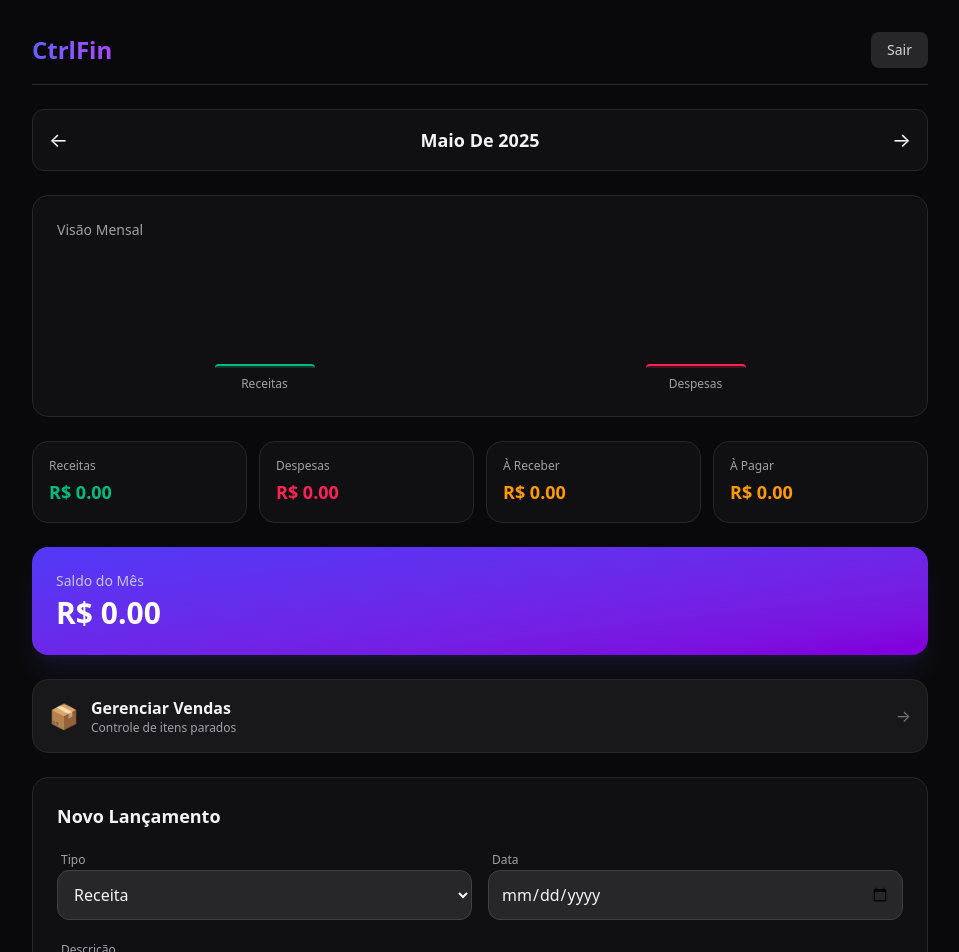
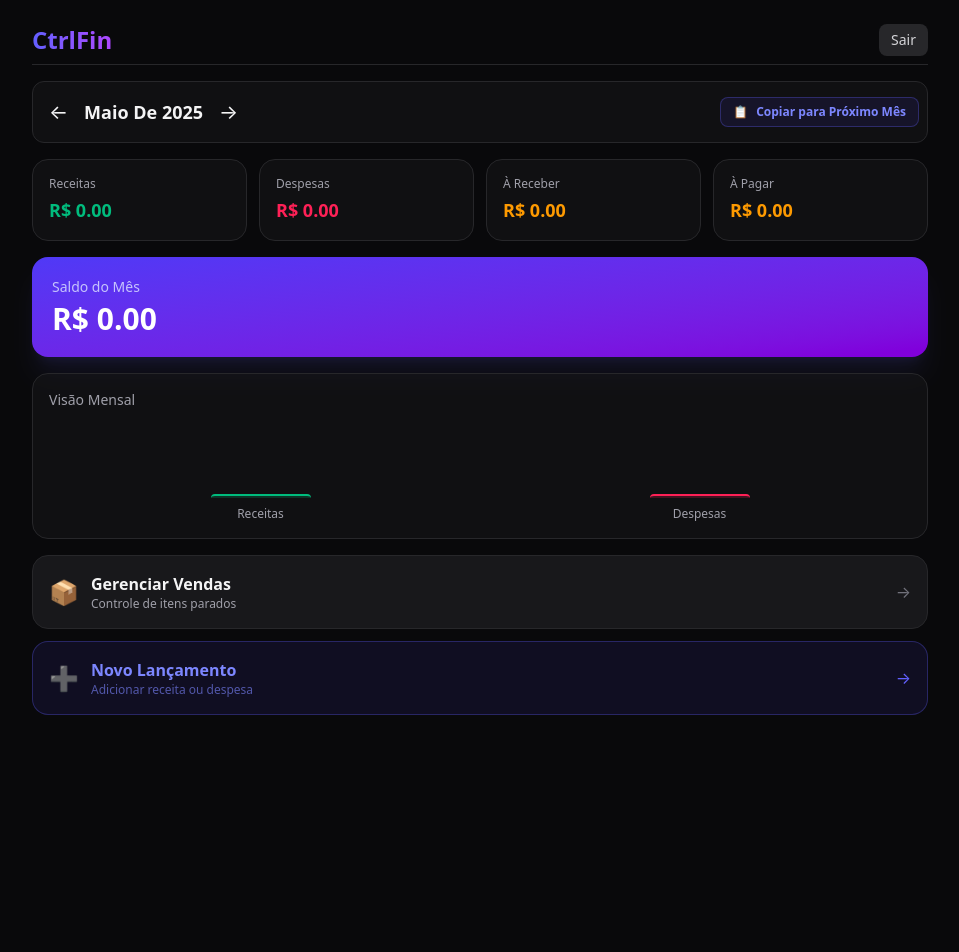
Before and after one commit to deoliveiratech/control-fin, a React (Vite) app: page /dash in a window 1280 px wide. Shown: the top 952 px of the page, without its empty margins (160-1119 px from the left). After the commit the page ends 800 px from the top, so only its background shows below. Built offline with nearby package versions, Linux system fonts and the light colour scheme; no server answers; the database is empty; sample sign-in values are in the browser's storage.

Commit message:
Melhorias App

```diff
--- a/src/components/InstallButton.jsx
+++ b/src/components/InstallButton.jsx
@@ -49,9 +49,9 @@ export default function InstallButton() {
     setShowInstallButton(false);
   };
 
-  if (isInstalled) {
-    return <p className="installed-text">✅ App instalado</p>;
-  }
+  // if (isInstalled) {
+  //   return <p className="installed-text">✅ App instalado</p>;
+  // }
 
   return (
     <>
--- a/src/components/SalesItemForm.jsx
+++ b/src/components/SalesItemForm.jsx
@@ -24,26 +24,52 @@ function SalesItemForm({ itemEdit, setItemEdit }) {
         e.preventDefault();
         if (!nome || !valor || !user) return;
 
+        const itemData = {
+            nome,
+            valor: parseFloat(valor),
+            observacao,
+            status,
+            uid: user.uid,
+        };
+
         if (itemEdit) {
             // Atualizar item existente
             const docRef = doc(db, 'items', itemEdit.id);
-            await updateDoc(docRef, {
-                nome,
-                valor: parseFloat(valor),
-                observacao,
-                status,
-            });
+            await updateDoc(docRef, itemData);
+
+            // Se mudou para vendido agora, ou se já era vendido e foi editado (opcional, mas vamos focar na transição ou novo)
+            // Para simplificar, se o status final for Vendido, e for uma transição ou novo, lançamos.
+            // No entanto, o usuário pediu: "nos registros de vendas que eu marcar como vendido, esse registro com os dados e valor ser lançado automaticamente nas receitas"
+            if (status === 'Vendido' && itemEdit.status !== 'Vendido') {
+                await addDoc(collection(db, 'finance'), {
+                    tipo: 'Receita',
+                    data: new Date(),
+                    descricao: `Venda: ${nome}`,
+                    valor: parseFloat(valor),
+                    status: 'Pago',
+                    uid: user.uid,
+                    createdAt: serverTimestamp(),
+                });
+            }
             setItemEdit(null); // limpa o modo de edição
         } else {
             // Cadastrar novo
             await addDoc(collection(db, 'items'), {
-                nome,
-                valor: parseFloat(valor),
-                observacao,
-                status,
-                uid: user.uid, // Add UID
+                ...itemData,
                 createdAt: serverTimestamp(),
             });
+
+            if (status === 'Vendido') {
+                await addDoc(collection(db, 'finance'), {
+                    tipo: 'Receita',
+                    data: new Date(),
+                    descricao: `Venda: ${nome}`,
+                    valor: parseFloat(valor),
+                    status: 'Pago',
+                    uid: user.uid,
+                    createdAt: serverTimestamp(),
+                });
+            }
         }
 
         // Limpar campos
@@ -62,8 +88,7 @@ function SalesItemForm({ itemEdit, setItemEdit }) {
     };
 
     return (
-        <section className="bg-zinc-900/50 p-6 rounded-2xl border border-zinc-800">
-            <h3 className="text-lg font-semibold mb-4">{itemEdit ? 'Editar Item' : 'Novo Item'}</h3>
+        <>
             <form onSubmit={handleSubmit} className="space-y-4">
                 <div className="grid grid-cols-1 md:grid-cols-2 gap-4">
                     <div className="space-y-2">
@@ -130,7 +155,7 @@ function SalesItemForm({ itemEdit, setItemEdit }) {
                     )}
                 </div>
             </form>
-        </section>
+        </>
     );
 }
 
--- a/src/components/SalesItemList.jsx
+++ b/src/components/SalesItemList.jsx
@@ -1,5 +1,5 @@
 import { useEffect, useState } from 'react';
-import { collection, onSnapshot, doc, deleteDoc, updateDoc, query, where } from 'firebase/firestore';
+import { collection, onSnapshot, doc, deleteDoc, updateDoc, query, where, addDoc, serverTimestamp } from 'firebase/firestore';
 import { db } from '../firebase/config';
 import { useAuth } from '../firebase/AuthProvider';
 
@@ -24,12 +24,31 @@ function SalesItemList({ setItemEdit }) {
 
     const handleDelete = async (id) => {
         if (window.confirm('Tem certeza que deseja excluir este item?')) {
-            await deleteDoc(doc(db, 'items', id));
+            try {
+                await deleteDoc(doc(db, 'items', id));
+                console.log("Item excluído com sucesso:", id);
+            } catch (error) {
+                console.error("Erro ao excluir item:", error);
+                alert("Erro ao excluir item. Verifique o console.");
+            }
         }
     };
 
-    const handleStatusChange = async (id, status) => {
-        await updateDoc(doc(db, 'items', id), { status });
+    const handleStatusChange = async (item, newStatus) => {
+        const oldStatus = item.status;
+        await updateDoc(doc(db, 'items', item.id), { status: newStatus });
+
+        if (newStatus === 'Vendido' && oldStatus !== 'Vendido') {
+            await addDoc(collection(db, 'finance'), {
+                tipo: 'Receita',
+                data: new Date(),
+                descricao: `Venda: ${item.nome}`,
+                valor: item.valor,
+                status: 'Pago',
+                uid: user.uid,
+                createdAt: serverTimestamp(),
+            });
+        }
     };
 
     return (
@@ -46,7 +65,7 @@ function SalesItemList({ setItemEdit }) {
                         <div className="space-y-1 flex-1">
                             <div className="flex items-center gap-2">
                                 <span className={`text-[10px] uppercase font-bold px-2 py-0.5 rounded ${item.status === 'Vendido' ? 'bg-emerald-500/10 text-emerald-500' :
-                                        item.status === 'Anunciado' ? 'bg-indigo-500/10 text-indigo-500' : 'bg-amber-500/10 text-amber-500'
+                                    item.status === 'Anunciado' ? 'bg-indigo-500/10 text-indigo-500' : 'bg-amber-500/10 text-amber-500'
                                     }`}>
                                     {item.status}
                                 </span>
@@ -68,9 +87,9 @@ function SalesItemList({ setItemEdit }) {
                         <div className="flex items-center gap-3">
                             <select
                                 value={item.status}
-                                onChange={(e) => handleStatusChange(item.id, e.target.value)}
+                                onChange={(e) => handleStatusChange(item, e.target.value)}
                                 className={`bg-zinc-800 border border-zinc-700 rounded-lg px-3 py-1.5 text-sm outline-none focus:border-indigo-500 transition-colors ${item.status === 'Vendido' ? 'text-emerald-500' :
-                                        item.status === 'Anunciado' ? 'text-indigo-500' : 'text-amber-500'
+                                    item.status === 'Anunciado' ? 'text-indigo-500' : 'text-amber-500'
                                     }`}
                             >
                                 <option value="Pendente">Pendente</option>
--- a/src/pages/Dashboard.jsx
+++ b/src/pages/Dashboard.jsx
@@ -15,6 +15,7 @@ function Dashboard() {
   const navigate = useNavigate();
   const [dataLancamento, setDataLancamento] = useState('');
   const { user } = useAuth();
+  const [isModalOpen, setIsModalOpen] = useState(false);
 
   // State for current month selection
   const [currentDate, setCurrentDate] = useState(new Date());
@@ -90,6 +91,7 @@ function Dashboard() {
     setDataLancamento('');
     setValor('');
     setStatus('Pendente');
+    setIsModalOpen(false);
   };
 
   const handleNavigate = (type) => {
@@ -113,6 +115,49 @@ function Dashboard() {
     setCurrentDate(newDate);
   };
 
+  const copyToNextMonth = async () => {
+    if (filteredData.length === 0) {
+      alert("Não há lançamentos para copiar neste mês.");
+      return;
+    }
+
+    if (!window.confirm(`Deseja copiar ${filteredData.length} lançamentos para o próximo mês?`)) {
+      return;
+    }
+
+    try {
+      const nextMonth = new Date(currentDate.getFullYear(), currentDate.getMonth() + 1, 1);
+
+      const promises = filteredData.map(item => {
+        // Create a new date for the next month, keeping the same day if possible
+        const itemDate = item.data.toDate();
+        const newDate = new Date(nextMonth.getFullYear(), nextMonth.getMonth(), itemDate.getDate());
+
+        // Ensure the day is valid for the next month (e.g., Jan 31 -> Feb 28)
+        if (newDate.getMonth() !== nextMonth.getMonth()) {
+          newDate.setDate(0); // Last day of the intended month
+        }
+
+        return addDoc(collection(db, 'finance'), {
+          tipo: item.tipo,
+          data: newDate,
+          descricao: item.descricao,
+          valor: item.valor,
+          status: 'Pendente',
+          uid: user.uid,
+          createdAt: serverTimestamp(),
+        });
+      });
+
+      await Promise.all(promises);
+      alert("Lançamentos copiados com sucesso!");
+      changeMonth(1);
+    } catch (error) {
+      console.error("Erro ao copiar lançamentos:", error);
+      alert("Erro ao copiar lançamentos.");
+    }
+  };
+
   const formatMonthYear = (date) => {
     return date.toLocaleDateString('pt-BR', { month: 'long', year: 'numeric' });
   };
@@ -124,10 +169,10 @@ function Dashboard() {
 
   return (
     <div className="min-h-screen bg-zinc-950 text-zinc-100 p-4 pb-20">
-      <div className="max-w-4xl mx-auto space-y-6">
+      <div className="max-w-4xl mx-auto space-y-4">
 
         {/* Header */}
-        <header className="flex justify-between items-center py-4 border-b border-zinc-800">
+        <header className="flex justify-between items-center py-2 border-b border-zinc-800">
           <h1 className="text-2xl font-bold bg-gradient-to-r from-indigo-500 to-purple-500 bg-clip-text text-transparent">
             CtrlFin
           </h1>
@@ -135,7 +180,7 @@ function Dashboard() {
             <InstallButton />
             <button
               onClick={handleLogout}
-              className="px-4 py-2 bg-zinc-800 hover:bg-zinc-700 text-zinc-300 rounded-lg transition-colors text-sm font-medium"
+              className="px-3 py-1.5 bg-zinc-800 hover:bg-zinc-700 text-zinc-300 rounded-lg transition-colors text-sm font-medium"
             >
               Sair
             </button>
@@ -144,6 +189,7 @@ function Dashboard() {
 
         {/* Month Selector */}
         <div className="flex items-center justify-between bg-zinc-900/50 p-2 rounded-xl border border-zinc-800">
+          <div className="flex items-center gap-2">
             <button
               onClick={() => changeMonth(-1)}
               className="p-2 hover:bg-zinc-800 rounded-lg transition-colors"
@@ -161,25 +207,13 @@ function Dashboard() {
             </button>
           </div>
 
-        {/* Visual Chart */}
-        <div className="bg-zinc-900/50 p-6 rounded-2xl border border-zinc-800">
-          <h3 className="text-sm font-medium text-zinc-400 mb-6">Visão Mensal</h3>
-          <div className="flex justify-around items-end h-32 gap-4">
-            <div className="flex flex-col items-center flex-1 max-w-[100px]">
-              <div
-                style={{ height: `${receitaHeight}%` }}
-                className="w-full bg-emerald-500/20 border-t-2 border-emerald-500 rounded-t-lg transition-all duration-500 min-h-[4px]"
-              />
-              <span className="mt-2 text-xs text-zinc-400">Receitas</span>
-            </div>
-            <div className="flex flex-col items-center flex-1 max-w-[100px]">
-              <div
-                style={{ height: `${despesaHeight}%` }}
-                className="w-full bg-rose-500/20 border-t-2 border-rose-500 rounded-t-lg transition-all duration-500 min-h-[4px]"
-              />
-              <span className="mt-2 text-xs text-zinc-400">Despesas</span>
-            </div>
-          </div>
+          <button
+            onClick={copyToNextMonth}
+            className="px-3 py-1.5 bg-indigo-600/10 hover:bg-indigo-600/20 text-indigo-400 border border-indigo-500/30 rounded-lg transition-colors text-xs font-bold flex items-center gap-2"
+          >
+            <span>📋</span>
+            <span className="hidden sm:inline">Copiar para Próximo Mês</span>
+          </button>
         </div>
 
         {/* Stats Grid */}
@@ -218,13 +252,36 @@ function Dashboard() {
         </div>
 
         {/* Saldo Card */}
-        <div className="p-6 bg-gradient-to-br from-indigo-600 to-purple-700 rounded-2xl shadow-xl shadow-indigo-500/10">
+        <div className="p-5 bg-gradient-to-br from-indigo-600 to-purple-700 rounded-2xl shadow-xl shadow-indigo-500/10">
           <p className="text-indigo-100 text-sm font-medium opacity-80">Saldo do Mês</p>
           <h2 className="text-3xl font-bold text-white mt-1">R$ {saldo.toFixed(2)}</h2>
         </div>
 
+        {/* Visual Chart */}
+        <div className="bg-zinc-900/50 p-4 rounded-2xl border border-zinc-800">
+          <div className="flex justify-between items-center mb-4">
+            <h3 className="text-sm font-medium text-zinc-400">Visão Mensal</h3>
+          </div>
+          <div className="flex justify-around items-end h-24 gap-4">
+            <div className="flex flex-col items-center flex-1 max-w-[100px]">
+              <div
+                style={{ height: `${receitaHeight}%` }}
+                className="w-full bg-emerald-500/20 border-t-2 border-emerald-500 rounded-t-lg transition-all duration-500 min-h-[4px]"
+              />
+              <span className="mt-2 text-xs text-zinc-400">Receitas</span>
+            </div>
+            <div className="flex flex-col items-center flex-1 max-w-[100px]">
+              <div
+                style={{ height: `${despesaHeight}%` }}
+                className="w-full bg-rose-500/20 border-t-2 border-rose-500 rounded-t-lg transition-all duration-500 min-h-[4px]"
+              />
+              <span className="mt-2 text-xs text-zinc-400">Despesas</span>
+            </div>
+          </div>
+        </div>
+
         {/* Quick Actions */}
-        <div className="grid grid-cols-1 gap-4">
+        <div className="grid grid-cols-1 gap-3">
           <button
             onClick={() => navigate('/sales')}
             className="flex items-center justify-between p-4 bg-zinc-900 border border-zinc-800 rounded-2xl hover:bg-zinc-800 transition-colors"
@@ -238,12 +295,37 @@ function Dashboard() {
             </div>
             <span className="text-zinc-500">→</span>
           </button>
+
+          <button
+            onClick={() => setIsModalOpen(true)}
+            className="flex items-center justify-between p-4 bg-indigo-600/10 border border-indigo-500/30 rounded-2xl hover:bg-indigo-600/20 transition-colors group"
+          >
+            <div className="flex items-center gap-3">
+              <span className="text-2xl">➕</span>
+              <div className="text-left">
+                <p className="font-semibold text-indigo-400">Novo Lançamento</p>
+                <p className="text-xs text-indigo-400/60">Adicionar receita ou despesa</p>
+              </div>
+            </div>
+            <span className="text-indigo-500 group-hover:translate-x-1 transition-transform">→</span>
+          </button>
         </div>
 
-        {/* Form Section */}
-        <section className="bg-zinc-900/50 p-6 rounded-2xl border border-zinc-800">
-          <h3 className="text-lg font-semibold mb-4">Novo Lançamento</h3>
-          <form onSubmit={handleSubmit} className="space-y-4">
+        {/* Modal Novo Lançamento */}
+        {isModalOpen && (
+          <div className="fixed inset-0 z-50 flex items-center justify-center p-4 bg-black/60 backdrop-blur-sm">
+            <div className="bg-zinc-900 w-full max-w-lg rounded-2xl border border-zinc-800 shadow-2xl overflow-hidden animate-in fade-in zoom-in duration-200">
+              <div className="flex justify-between items-center p-6 border-b border-zinc-800">
+                <h3 className="text-xl font-bold">Novo Lançamento</h3>
+                <button
+                  onClick={() => setIsModalOpen(false)}
+                  className="p-2 hover:bg-zinc-800 rounded-lg transition-colors text-zinc-400"
+                >
+                  ✕
+                </button>
+              </div>
+
+              <form onSubmit={handleSubmit} className="p-6 space-y-4">
                 <div className="grid grid-cols-1 md:grid-cols-2 gap-4">
                   <div className="space-y-2">
                     <label className="text-xs text-zinc-400 ml-1">Tipo</label>
@@ -304,14 +386,25 @@ function Dashboard() {
                   </div>
                 </div>
 
+                <div className="flex gap-3 pt-2">
+                  <button
+                    type="button"
+                    onClick={() => setIsModalOpen(false)}
+                    className="flex-1 px-4 py-4 bg-zinc-800 hover:bg-zinc-700 text-zinc-300 font-bold rounded-xl transition-colors"
+                  >
+                    Cancelar
+                  </button>
                   <button
                     type="submit"
-              className="w-full bg-indigo-600 hover:bg-indigo-500 text-white font-bold py-4 rounded-xl shadow-lg shadow-indigo-500/20 transition-all active:scale-[0.98]"
+                    className="flex-[2] bg-indigo-600 hover:bg-indigo-500 text-white font-bold py-4 rounded-xl shadow-lg shadow-indigo-500/20 transition-all active:scale-[0.98]"
                   >
                     Adicionar Registro
                   </button>
+                </div>
               </form>
-        </section>
+            </div>
+          </div>
+        )}
       </div>
     </div>
   );
--- a/src/pages/FinanceList.jsx
+++ b/src/pages/FinanceList.jsx
@@ -72,7 +72,15 @@ function FinanceList() {
   };
 
   const handleDelete = async (id) => {
-    await deleteDoc(doc(db, 'finance', id));
+    if (window.confirm('Tem certeza que deseja excluir este registro?')) {
+      try {
+        await deleteDoc(doc(db, 'finance', id));
+        setData(prev => prev.filter(item => item.id !== id));
+      } catch (error) {
+        console.error("Erro ao excluir registro:", error);
+        alert("Erro ao excluir registro: " + error.message);
+      }
+    }
   };
 
   const handleStatusChange = async (id, status) => {
--- a/src/pages/Sales.jsx
+++ b/src/pages/Sales.jsx
@@ -1,27 +1,53 @@
-import { useState } from 'react';
+import { useState, useEffect } from 'react';
 import { useNavigate } from 'react-router-dom';
 import SalesItemForm from '../components/SalesItemForm';
 import SalesItemList from '../components/SalesItemList';
 
 function Sales() {
     const [itemEdit, setItemEdit] = useState(null);
+    const [isFormOpen, setIsFormOpen] = useState(false);
     const navigate = useNavigate();
+
+    // Open form automatically when editing
+    useEffect(() => {
+        if (itemEdit) setIsFormOpen(true);
+    }, [itemEdit]);
 
     return (
         <div className="min-h-screen bg-zinc-950 text-zinc-100 p-4 pb-20">
-            <div className="max-w-4xl mx-auto space-y-6">
-                <header className="flex justify-between items-center py-4 border-b border-zinc-800">
+            <div className="max-w-4xl mx-auto space-y-4">
+                <header className="flex justify-between items-center py-2 border-b border-zinc-800">
                     <h1 className="text-2xl font-bold text-zinc-100">Controle de Vendas</h1>
                     <button
                         onClick={() => navigate('/dash')}
-                        className="px-4 py-2 bg-zinc-800 hover:bg-zinc-700 text-zinc-300 rounded-lg transition-colors text-sm font-medium"
+                        className="px-3 py-1.5 bg-zinc-800 hover:bg-zinc-700 text-zinc-300 rounded-lg transition-colors text-sm font-medium"
                     >
                         ← Voltar
                     </button>
                 </header>
 
-                <div className="grid grid-cols-1 gap-6">
-                    <SalesItemForm itemEdit={itemEdit} setItemEdit={setItemEdit} />
+                <div className="grid grid-cols-1 gap-4">
+                    <div className="bg-zinc-900/50 rounded-2xl border border-zinc-800 overflow-hidden">
+                        <button
+                            onClick={() => setIsFormOpen(!isFormOpen)}
+                            className="w-full flex items-center justify-between p-4 hover:bg-zinc-800/50 transition-colors"
+                        >
+                            <div className="flex items-center gap-3">
+                                <span className="text-xl">{isFormOpen ? '📦' : '➕'}</span>
+                                <span className="font-semibold">{itemEdit ? 'Editando Item' : 'Cadastrar Novo Item'}</span>
+                            </div>
+                            <span className={`text-zinc-500 transition-transform duration-200 ${isFormOpen ? 'rotate-180' : ''}`}>
+                                ↓
+                            </span>
+                        </button>
+
+                        {isFormOpen && (
+                            <div className="p-6 pt-0 border-t border-zinc-800/50 animate-in slide-in-from-top-2 duration-200">
+                                <SalesItemForm itemEdit={itemEdit} setItemEdit={setItemEdit} />
+                            </div>
+                        )}
+                    </div>
+
                     <SalesItemList setItemEdit={setItemEdit} />
                 </div>
             </div>
```
Lines whose indentation alone changed are shown as unchanged.
